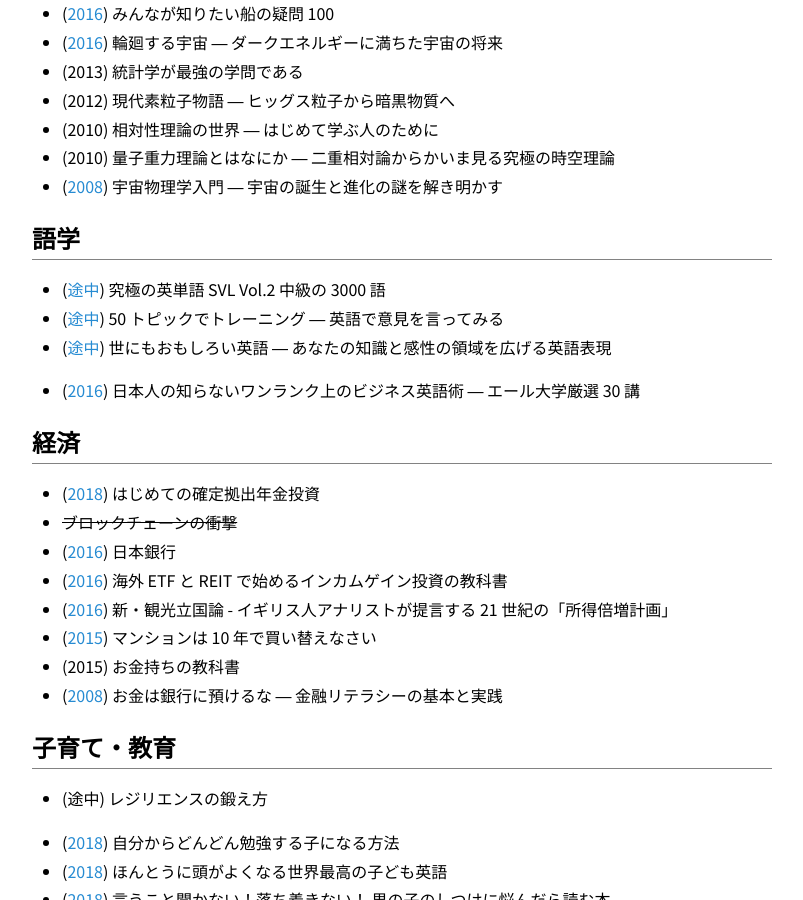
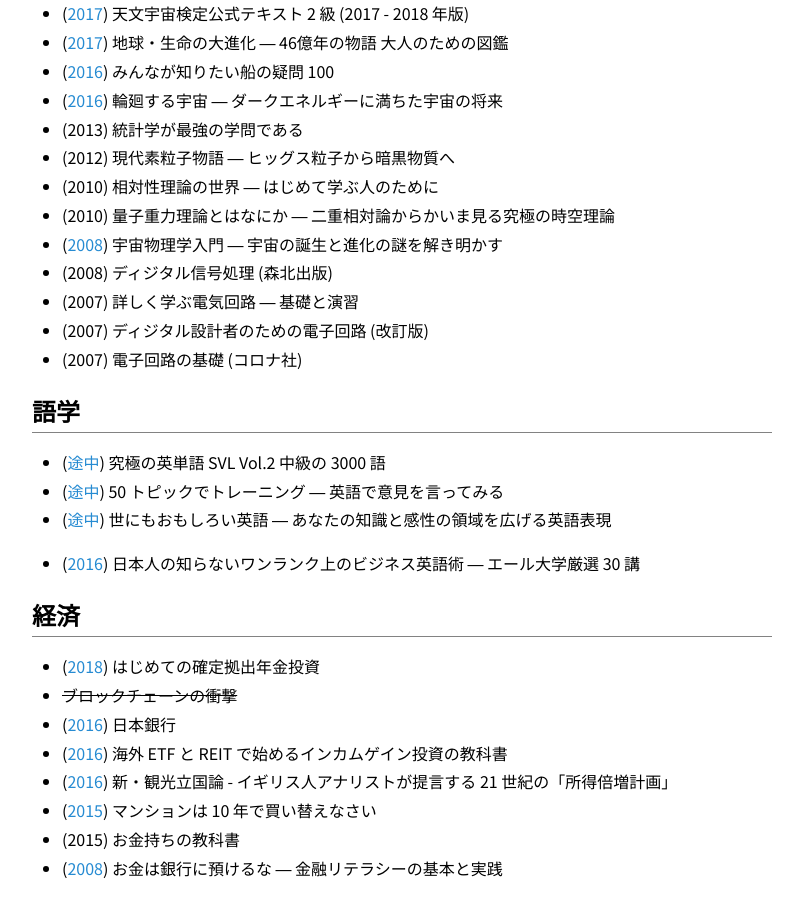
Before and after one commit to nhiroki/nhiroki.github.io, a Jekyll site: the page built from books.md, in a window 1280 px wide and 900 px high, scrolled down 8099 px. Shown: the whole window, without its empty margins (238-1041 px from the left). Built offline with Jekyll 4.4.1, drawn with Linux system fonts in a browser that asks for light colours; some of the changed text lies outside the part shown.

Commit message:
Update the books page

```diff
--- a/books.md
+++ b/books.md
@@ -177,6 +177,7 @@
 - (2009) UNIX ネットワークプログラミング (Vol.2) IPC: プロセス間通信
 - (2009) UNIX ネットワークプログラミング (Vol.1) ネットワーク API: ソケットと XTI
 - (2009) Computer Networking: A Top-Down Approach (4th Edition)
+- (2008) 図解通信ネットワークの基礎 (昭晃堂)
 
 # データベース
 
@@ -219,6 +220,7 @@
 - ([2018](/2018/12/22/book-japan-statistical-society-certificate-4th-grade-textbook)) 統計検定 4 級対応「資料の活用」
 - ([2016](https://twitter.com/nhiroki_/status/700320801665339393)) 人工知能は人間を超えるか
 - (2008) 人工知能の基礎
+- (2007) 確率過程 (培風館　　)
 
 # ソフトウェア工学
 
@@ -291,6 +293,10 @@
 - (2010) 相対性理論の世界 ― はじめて学ぶ人のために
 - (2010) 量子重力理論とはなにか ― 二重相対論からかいま見る究極の時空理論
 - ([2008](http://d.hatena.ne.jp/sternheller/20080329)) 宇宙物理学入門 ― 宇宙の誕生と進化の謎を解き明かす
+- (2008) ディジタル信号処理 (森北出版)
+- (2007) 詳しく学ぶ電気回路 ― 基礎と演習
+- (2007) ディジタル設計者のための電子回路 (改訂版)
+- (2007) 電子回路の基礎 (コロナ社)
 
 # 語学
 
```
Also changed, not shown: other parts of books.md (+1 -1 lines).
